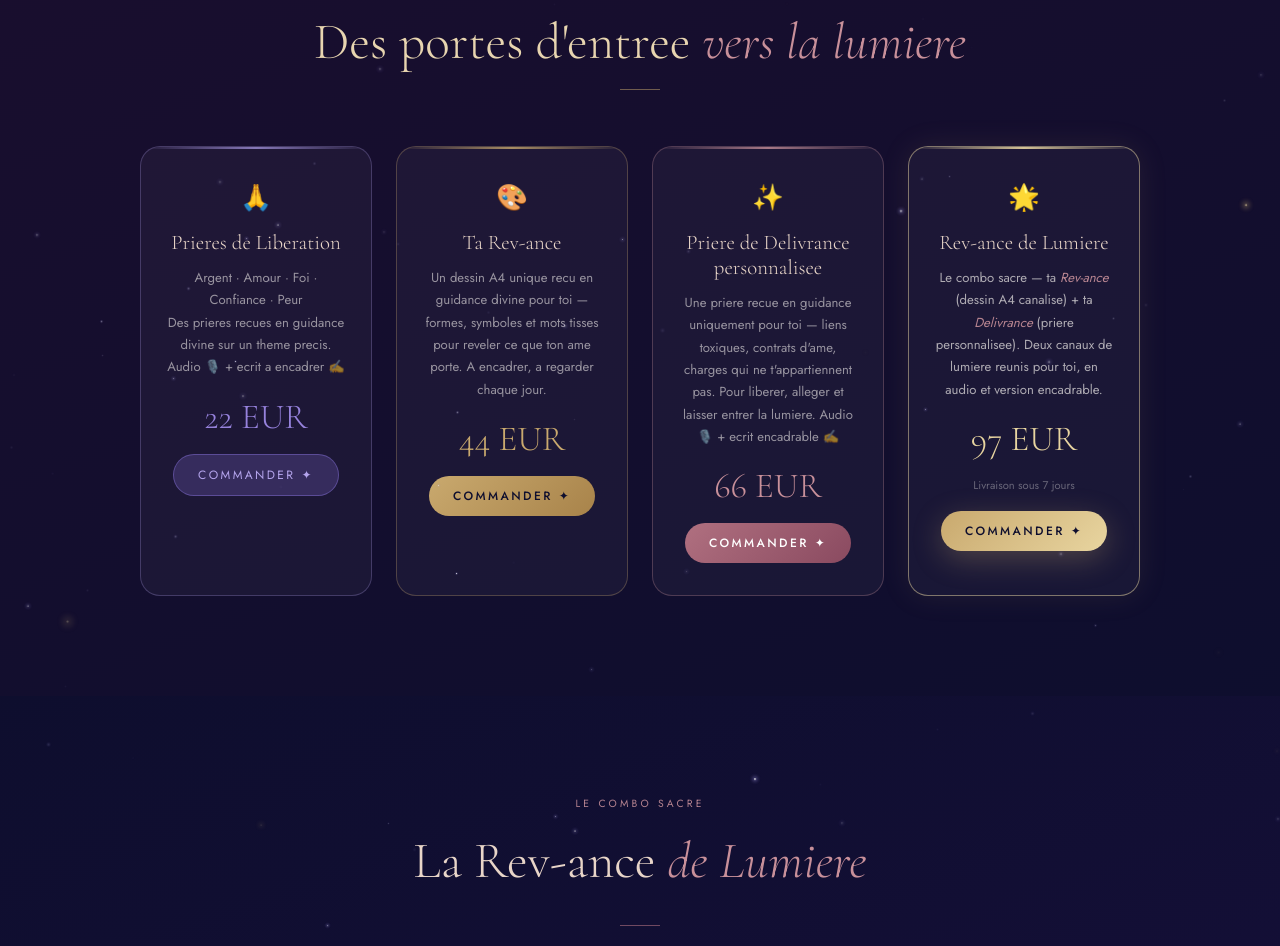
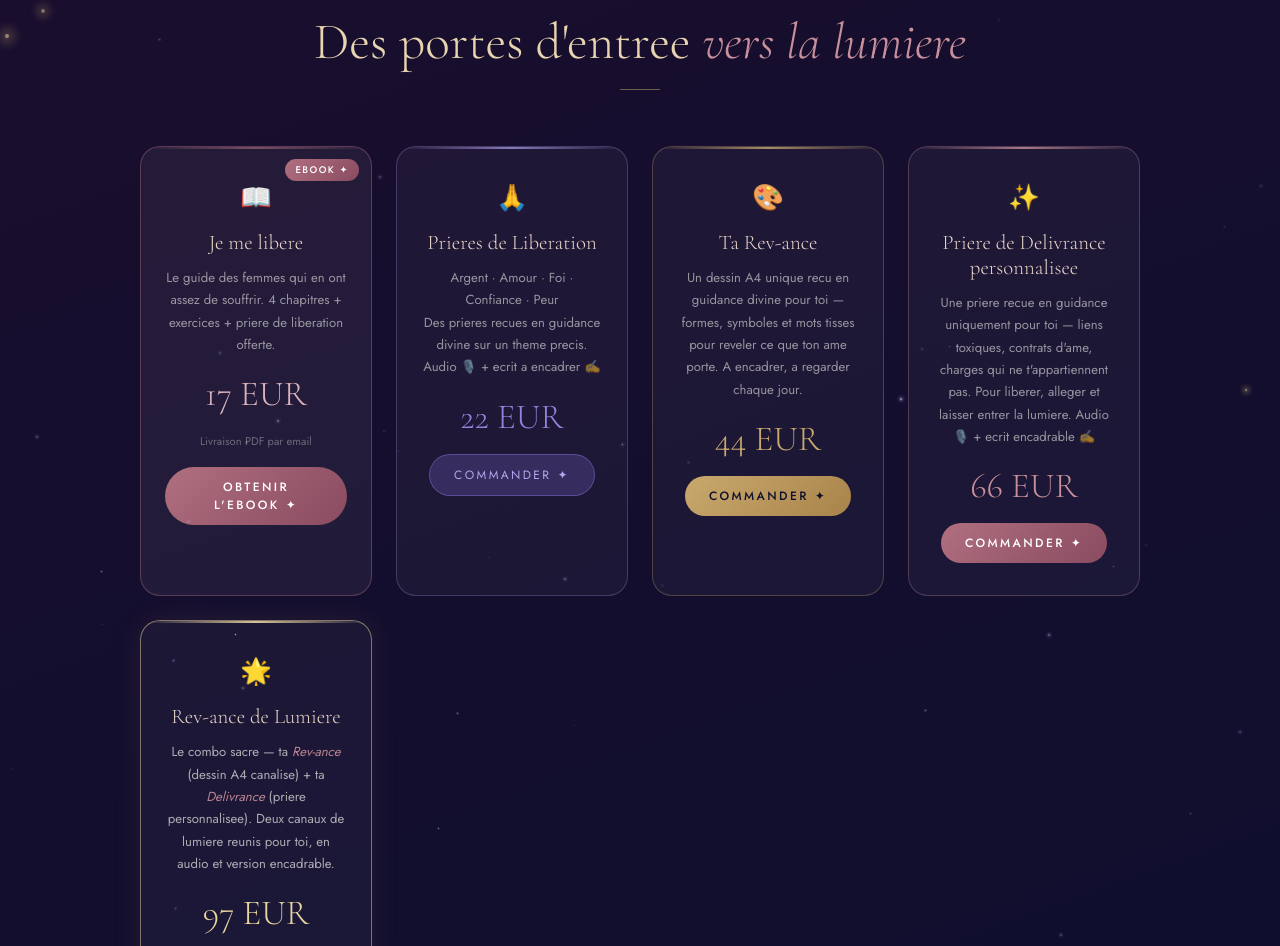
Before and after one commit to corana612/lafeecaro, a plain HTML site: page index.html in a window 1280 px wide. Shown: the part 10069-11015 px from the top of the page. Drawn offline with nearby package versions, Linux system fonts and the light colour scheme; animation ran at ten frames a second.

Commit message:
Add files via upload

```diff
--- a/index.html
+++ b/index.html
@@ -367,6 +367,17 @@ footer span{color:var(--gold);opacity:0.6;}
 
     <div class="offre-grid">
 
+      <div class="offre-card-petite" style="border:1px solid rgba(176,112,128,0.4);background:rgba(245,234,237,0.06);">
+        <div style="position:absolute;top:0;left:0;right:0;height:2px;background:linear-gradient(to right,transparent,rgba(176,112,128,0.6),transparent);"></div>
+        <div style="position:absolute;top:12px;right:12px;background:linear-gradient(135deg,#b07080,#8a4a60);color:white;font-family:'Jost',sans-serif;font-size:0.6rem;font-weight:500;letter-spacing:0.15em;text-transform:uppercase;padding:4px 10px;border-radius:20px;">Ebook ✦</div>
+        <span style="font-size:1.6rem;display:block;margin-bottom:14px;">📖</span>
+        <h3 style="color:rgba(232,213,200,1);">Je me libere</h3>
+        <p style="color:rgba(253,250,246,0.55);">Le guide des femmes qui en ont assez de souffrir. 4 chapitres + exercices + priere de liberation offerte.</p>
+        <div class="offre-prix" style="color:rgba(220,180,190,1);">17 EUR</div>
+        <p style="font-size:0.7rem;color:rgba(253,250,246,0.35);margin-bottom:16px;">Livraison PDF par email</p>
+        <a href="https://www.paypal.com/ncp/payment/MVFX9ZY5SSMN6" class="btn-rose">Obtenir l'ebook ✦</a>
+      </div>
+
       <div class="offre-card-petite" style="border:1px solid rgba(160,144,216,0.3);">
         <div style="position:absolute;top:0;left:0;right:0;height:2px;background:linear-gradient(to right,transparent,rgba(160,144,216,0.8),transparent);"></div>
         <span style="font-size:1.6rem;display:block;margin-bottom:14px;">🙏</span>
```
